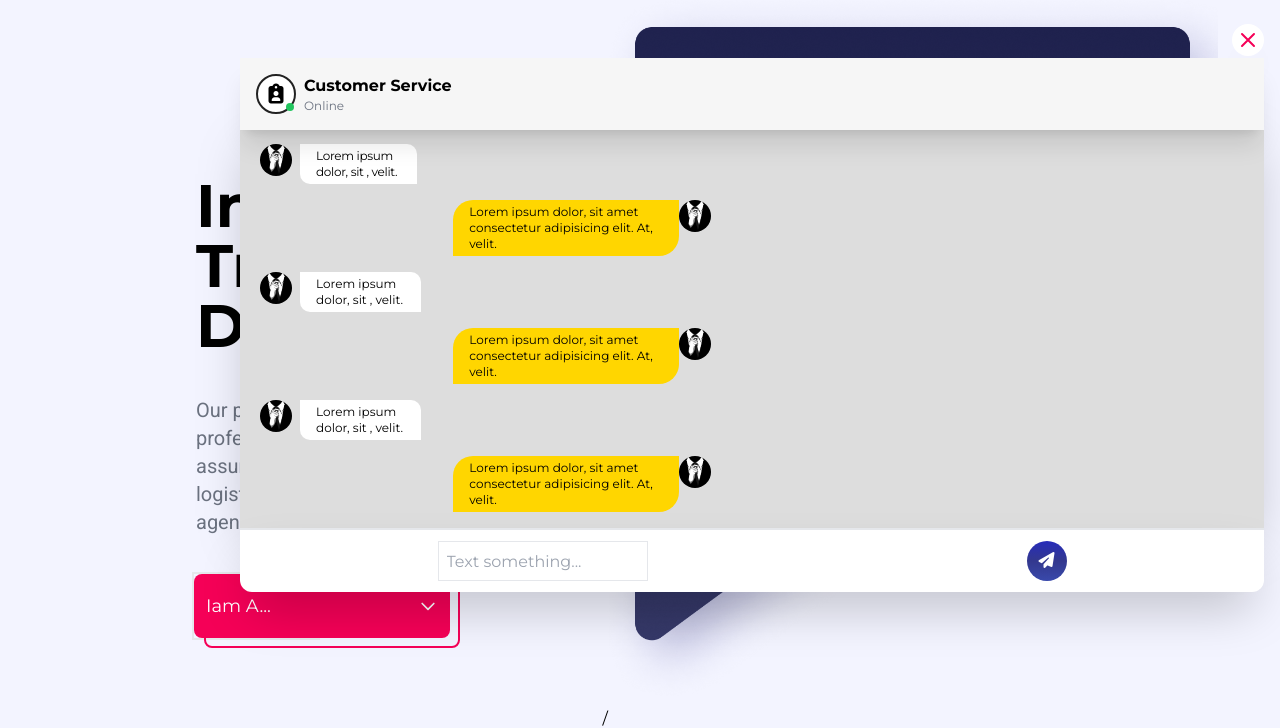
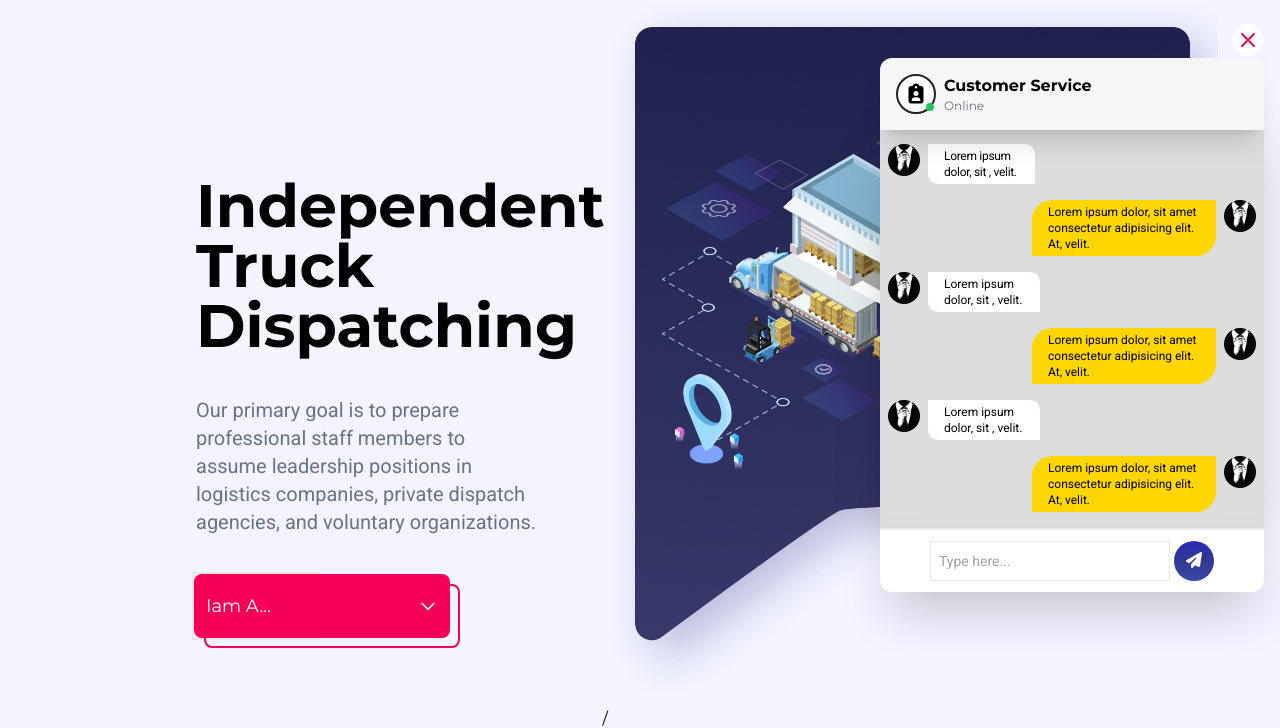
Before and after one commit to FixxooXD/Frontend-Project-2, a website: page index.html in a window 1280 px wide. Shown: the part 80-808 px from the top of the page. Drawn offline with nearby package versions, Linux system fonts and the light colour scheme; a web font is replaced by a local one.

Commit message:
Workinng on Chat Opt

```diff
--- a/index.html
+++ b/index.html
@@ -624,7 +624,7 @@
     </section>
 
     <!-- chat-app -->
-
+<div id="chatInterface" class="">
   <!-- closeBTN -->
   <button id="closeBtn" class="fixed top-[6.5rem] z-30 right-4 h-8 w-8 rounded-full bg-white flex justify-center items-center shadow-2xl">
     <svg xmlns="http://www.w3.org/2000/svg" class="w-6 h-6 text-[#F50057]" fill="none" viewBox="0 0 24 24" stroke="currentColor">
@@ -632,7 +632,7 @@
   </svg>
   </button>
 
-  <div class="flex flex-row p-2 py-4 bg-[#F6F6F6]  px-4 shadow-xl fixed top-[8.6rem] w-[80%] z-40 bg-white right-4">
+  <div class="flex flex-row p-2 py-4 bg-[#F6F6F6] rounded-t-xl px-4 shadow-xl fixed top-[8.6rem] w-[80%] sm:w-[50%] md:w-[40%] lg:w-[30%]  z-40 bg-white right-4">
     <div class="border-2 border-[#222] h-10 w-10 flex justify-center items-center rounded-full relative bg-white">
     <i class="fa-solid fa-clipboard-user text-xl"></i>
     <div class="bg-[#22c55e] w-2 h-2 rounded-full absolute top-[1.7rem] right-0"></div>
@@ -642,19 +642,19 @@
     <h3 class="text-xs text-gray-500" >Online</h3>
   </div>
   </div>
-    <div class="w-[80%] h-[26rem] bg-[#DDDDDD] overflow-y-auto float-right fixed top-[12rem] z-30  right-4 shadow-2xl">
+    <div class="w-[80%] sm:w-[50%] md:w-[40%] lg:w-[30%] h-[26rem] bg-[#DDDDDD] overflow-y-auto float-right fixed top-[12rem] z-30  right-4 shadow-2xl">
 
   <!-- chating-interface -->
-      <div id="chatInterface" class="p-5 py-8">
+      <div class="p-2 py-8">
          <!-- chating-interface -->
-    <div class="">
+    <div class="timeLine">
       <div class="flex w-fit relative">
        <img class="w-8 h-8 rounded-full" src="assets/download.jpg" alt="">
        <div id="left-chat" class="max-w-[50%] h-fit text-xs ml-2 bg-white py-1 px-4 tracking-tight">Lorem ipsum dolor, sit , velit.</div>
       </div>
 
       <div class="flex w-fit relative mt-4">
-       <div id="right-chat" class="max-w-[50%] h-fit text-xs ml-auto py-1 px-4 bg-[#FFD600]">Lorem ipsum dolor, sit amet consectetur adipisicing elit. At, velit.</div>
+       <div id="right-chat" class="max-w-[50%] h-fit text-xs ml-auto py-1 px-4 bg-[#FFD600] mr-2">Lorem ipsum dolor, sit amet consectetur adipisicing elit. At, velit.</div>
        <img class="w-8 h-8 rounded-full" src="assets/download.jpg" alt="">
       </div>
 
@@ -664,7 +664,7 @@
        </div>
 
        <div class="flex w-fit relative mt-4">
-        <div id="right-chat" class="max-w-[50%] h-fit text-xs ml-auto py-1 px-4 bg-[#FFD600]">Lorem ipsum dolor, sit amet consectetur adipisicing elit. At, velit.</div>
+        <div id="right-chat" class="max-w-[50%] h-fit text-xs ml-auto py-1 px-4 bg-[#FFD600] mr-2">Lorem ipsum dolor, sit amet consectetur adipisicing elit. At, velit.</div>
         <img class="w-8 h-8 rounded-full" src="assets/download.jpg" alt="">
        </div>
 
@@ -674,16 +674,22 @@
        </div>
 
        <div class="flex w-fit relative mt-4">
-        <div id="right-chat" class="max-w-[50%] h-fit text-xs ml-auto py-1 px-4 bg-[#FFD600]">Lorem ipsum dolor, sit amet consectetur adipisicing elit. At, velit.</div>
+        <div id="right-chat" class="max-w-[50%] h-fit text-xs ml-auto py-1 px-4 bg-[#FFD600] mr-2">Lorem ipsum dolor, sit amet consectetur adipisicing elit. At, velit.</div>
         <img class="w-8 h-8 rounded-full" src="assets/download.jpg" alt="">
+       </div>
+
+       <div class="flex w-fit relative mt-4">
+        <img class="w-8 h-8 rounded-full" src="assets/download.jpg" alt="">
+        <div id="left-chat" class="w-[50%] h-fit text-xs ml-2 bg-white py-1 px-4">Lorem ipsum dolor, sit , velit.</div>
        </div>
    </div>
       </div>
+    </div>
 
   <!-- chat-keyboard -->
-    <div class="flex fixed h-16 w-[80%] bottom-12 justify-around items-center px-2 bg-white top-[38rem] border-t-2 rounded-b-xl shadow-2xl">
+    <div class="flex right-4 z-40 fixed h-16 w-[80%] sm:w-[50%] md:w-[40%] lg:w-[30%] bottom-12 justify-around items-center px-2 bg-white top-[38rem] border-t-2 rounded-b-xl shadow-2xl xl:px-12">
     <div>
-    <input placeholder="Text something..." class="border h-10 text-base p-2" type="text" name="" id="">
+    <input  placeholder="Type here..." class="border h-10 xl:w-[15rem]  text-sm p-2" type="text" name="" id="chatIntput">
     </div>
     <button id="enter" class="enter h-10 w-10 rounded-full">
       <i class="fa-solid fa-paper-plane text-white"></i>
--- a/src/extra.css
+++ b/src/extra.css
@@ -15,17 +15,13 @@ body {
   font-family: "Montserrat", sans-serif;
 }
 
-#shortDesc {
+#shortDesc,#left-chat,#right-chat,#chatIntput {
   font-family: "Roboto", sans-serif;
 }
 
 #Zeyada{
 	font-family: 'Zeyada', cursive;
 }
-
-/* nav{
- box-shadow: rgba(0, 0, 0, 0.3) 0px 0px 15px 0px;
-} */
 
 #second-Content,#whyUs,.enter, footer{
 	/* background-image: linear-gradient(#272cba, #33388e, #3949ab); */
@@ -49,7 +45,3 @@ body {
 	border-top-left-radius: 20px;
 	border-bottom-right-radius: 20px;
 }
-
-/* #right-chat{
-
-} */
--- a/src/index.js
+++ b/src/index.js
@@ -105,3 +105,21 @@ var swiper = new Swiper('.swiper', {
  closeBtn.addEventListener("click",()=>{
      chatInterface.classList.add("hidden");
  })
+
+ const chatInput = document.getElementById("chatIntput");
+ const chatEnter = document.getElementById("enter");
+ const timeLine = document.getElementById("timeLine")
+
+ chatEnter.addEventListener("click", ()=>{
+  var text = chatInput.value ;
+  let container = document.createElement("div");
+  timeLine.appendChild(container);
+  let listItem = document.createElement("div");
+
+  // console.log(text)
+//    listItem.innerHTML(`<div class="flex w-fit relative mt-4">
+//   <div id="right-chat" class="max-w-[50%] h-fit text-xs ml-auto py-1 px-4 bg-[#FFD600] mr-2">${text}</div>
+//   <img class="w-8 h-8 rounded-full" src="assets/download.jpg" alt="">
+//  </div>`)
+//  container.appendChild(listItem);
+ })
```
Also changed, not shown: src/output.css.
